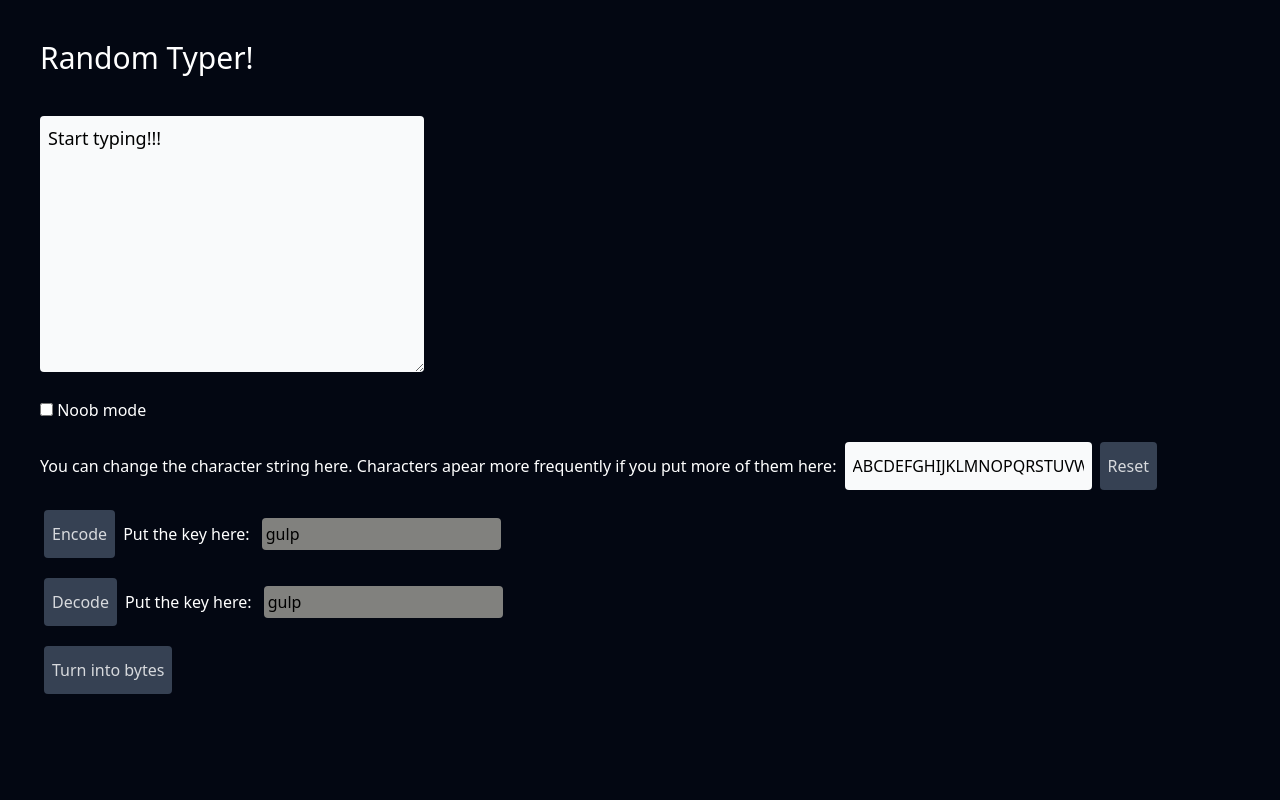
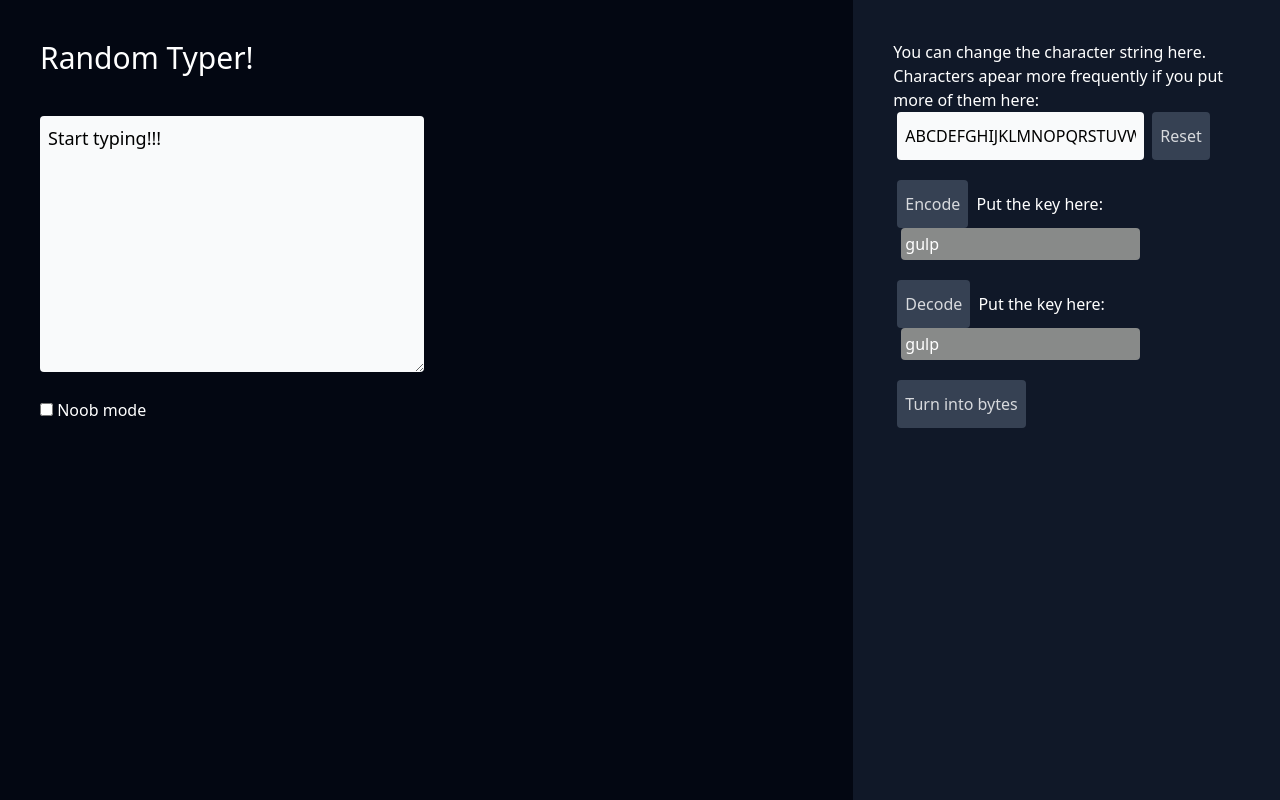
Before and after one commit to CavieJohnsonHere/random-typer, a Next.js app: page / in a window 1280 px wide. Built offline with nearby package versions, Linux system fonts and the light colour scheme.

Commit message:
turned the page into a grid

```diff
--- a/src/app/page.tsx
+++ b/src/app/page.tsx
@@ -74,7 +74,8 @@ export default function Home() {
   const [noobMode, setNoobMode] = useState(false);
 
   return (
-    <div className="min-h-screen bg-gray-950 p-10 text-white">
+    <div className="min-h-screen bg-gray-950 text-white grid grid-cols-3">
+      <div className="col-span-2 p-10">
         <h1 className="text-3xl mb-10">Random Typer!</h1>
         <textarea
           className={`bg-gray-50 rounded w-96 h-64 text-black p-2 text-lg`}
@@ -96,8 +97,10 @@ export default function Home() {
             <span>Noob mode</span>
           </span>
         </div>
+      </div>
 
-      <div className="mt-5">
+      <div className="p-10 bg-gray-900">
+        <div>
           <span>
             You can change the character string here. Characters apear more
             frequently if you put more of them here:{" "}
@@ -126,7 +129,7 @@ export default function Home() {
           </button>
           <span> Put the key here: </span>{" "}
           <input
-          className="bg-amber-50/50 p-1 rounded text-black ms-2"
+            className="bg-amber-50/50 focus:bg-amber-100/60 transition text-white p-1 rounded ms-2"
             value={key}
             onChange={(e) => setKey(e.target.value)}
           />
@@ -143,7 +146,7 @@ export default function Home() {
           </button>
           <span> Put the key here: </span>{" "}
           <input
-          className="bg-amber-50/50 p-1 rounded text-black ms-2"
+            className="bg-amber-50/50 focus:bg-amber-100/60 transition text-white p-1 rounded ms-2"
             value={key}
             onChange={(e) => setKey(e.target.value)}
           />
@@ -164,5 +167,6 @@ export default function Home() {
           </button>
         </div>
       </div>
+    </div>
   );
 }
```
Lines whose indentation alone changed are shown as unchanged.
